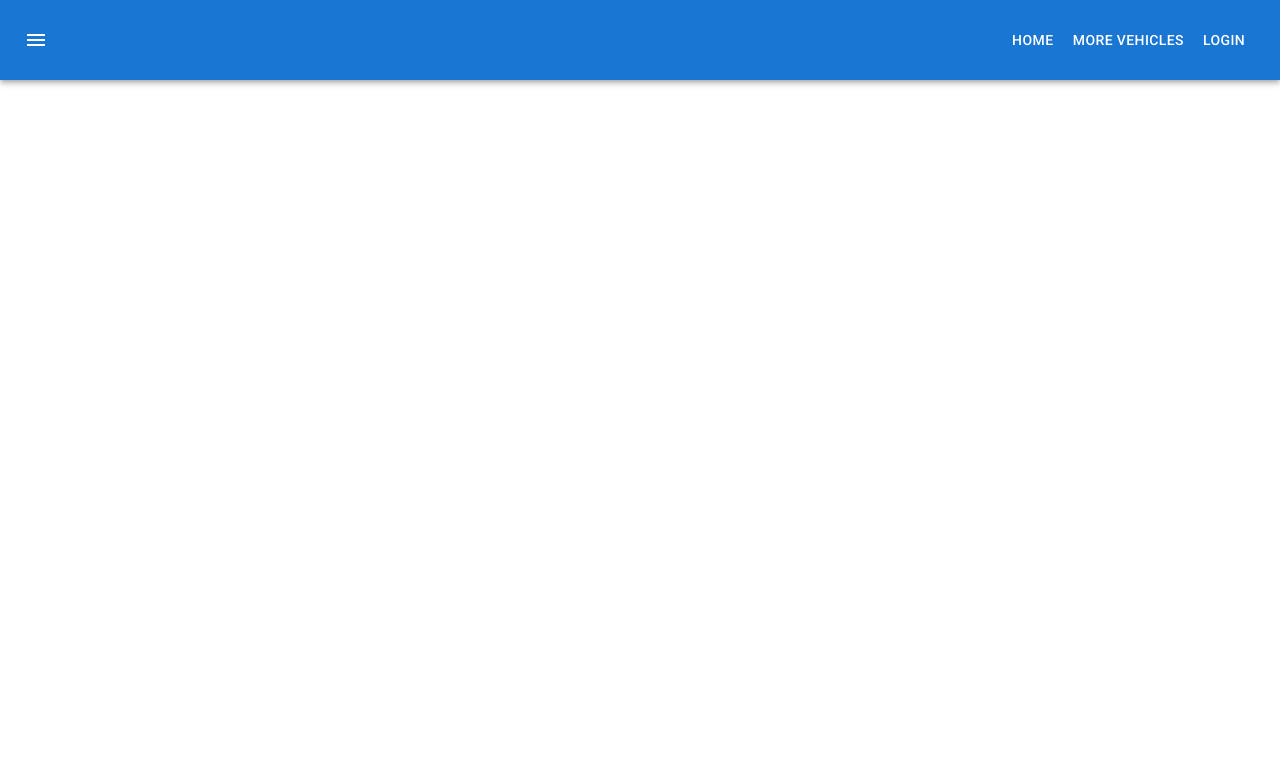
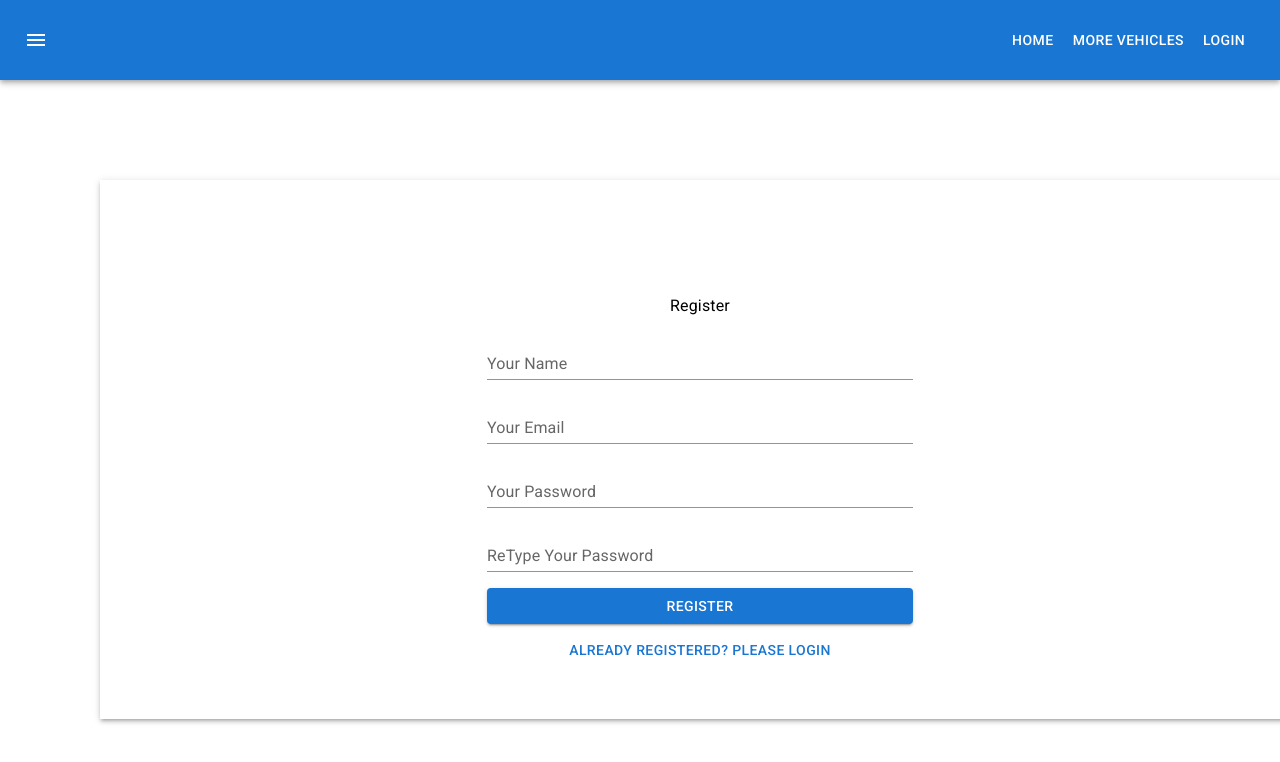
Before and after one commit to bakhtiar-abid/Elegent-Automobile-Front-End, a React (Create React App) app: page /register in a window 1280 px wide. Shown: the top 762 px of the page. Built offline with nearby package versions, Linux system fonts and the light colour scheme; no server answers.

Commit message:
Login/Register Authentication Added

```diff
--- a/src/App.js
+++ b/src/App.js
@@ -8,6 +8,7 @@ import Navigation from "./Pages/Shared/Navigation/Navigation";
 import MoreVehicles from "./Pages/Home/MoreVehicles/MoreVehicles";
 import PrivateRoute from "./Pages/Login/PrivateRoute/PrivateRoute";
 import SingleVehicle from "./Pages/Home/SingleVehicle/SingleVehicle";
+import Register from "./Pages/Login/Register/Register";
 
 function App() {
    return (
@@ -34,9 +35,10 @@ function App() {
                   <Route exact path="/login">
                      <Login></Login>
                   </Route>
-                  {/* <Route path="/register">
-                     <Register />
-                  </Route> */}
+
+                  <Route exact path="/register">
+                     <Register></Register>
+                  </Route>
                   <Route exact path="/">
                      <Home />
                   </Route>
--- a/src/Pages/Home/Home/Home.js
+++ b/src/Pages/Home/Home/Home.js
@@ -1,6 +1,7 @@
 import React from "react";
 import Banner from "../../Home/Banner/Banner";
 import Vehicles from "./../Vehicles/Vehicles";
+import Register from "./../../Login/Register/Register";
 
 const Home = () => {
    return (
--- a/src/Pages/Home/MoreVehicles/MoreVehicles.js
+++ b/src/Pages/Home/MoreVehicles/MoreVehicles.js
@@ -91,6 +91,7 @@ const MoreVehicles = () => {
                      xs={4}
                      sm={4}
                      md={4}
+                     key={moreVehicle._id}
                   >
                      <Card
                         sx={{ maxWidth: 345 }}
--- a/src/Pages/Login/Login/Login.js
+++ b/src/Pages/Login/Login/Login.js
@@ -8,13 +8,15 @@ import {
 } from "@mui/material";
 import React, { useState } from "react";
 import { Grid } from "@mui/material";
+import GoogleIcon from "@mui/icons-material/Google";
 
 import { NavLink, useLocation, useHistory } from "react-router-dom";
 import useAuth from "./../../../hooks/useAuth";
 
 const Login = () => {
    const [loginData, setLoginData] = useState({});
-   const { signInWithGoogle, isLoading, loginUser } = useAuth();
+   const { signInWithGoogle, isLoading, loginUser, user, authError } =
+      useAuth();
 
    const location = useLocation();
    const history = useHistory();
@@ -35,8 +37,22 @@ const Login = () => {
       signInWithGoogle(location, history);
    };
    return (
-      <Container>
-         <Grid container spacing={2}>
+      <Container
+         sx={{
+            boxShadow: 3,
+            margin: "100px",
+            padding: "50px",
+         }}
+      >
+         <Grid
+            container
+            spacing={2}
+            sx={{
+               display: "flex",
+               justifyContent: "center",
+               alignItems: "center",
+            }}
+         >
             <Grid item sx={{ mt: 8 }} xs={12} md={6}>
                <Typography variant="body1" gutterBottom>
                   Login
@@ -70,19 +86,17 @@ const Login = () => {
                   <NavLink style={{ textDecoration: "none" }} to="/register">
                      <Button variant="text">New User? Please Register</Button>
                   </NavLink>
-                  {/* {isLoading && <CircularProgress />}
+                  {isLoading && <CircularProgress />}
                   {user?.email && (
                      <Alert severity="success">Login successfully!</Alert>
                   )}
-                  {authError && <Alert severity="error">{authError}</Alert>} */}
+                  {authError && <Alert severity="error">{authError}</Alert>}
                </form>
-               <p>------------------------</p>
+               <br />
                <Button onClick={handleGoogleSignIn} variant="contained">
-                  Google Sign In
+                  <GoogleIcon style={{ marginRight: "px" }}></GoogleIcon> Google
+                  Sign In
                </Button>
-            </Grid>
-            <Grid item xs={12} md={6}>
-               {/* <img style={{ width: "100%" }} src={login} alt="" /> */}
             </Grid>
          </Grid>
       </Container>
--- /dev/null
+++ b/src/Pages/Login/Register/Register.js
@@ -0,0 +1,123 @@
+import {
+   Container,
+   Typography,
+   TextField,
+   Button,
+   CircularProgress,
+   Alert,
+} from "@mui/material";
+import React, { useState } from "react";
+import { Grid } from "@mui/material";
+import { NavLink, useHistory } from "react-router-dom";
+import useAuth from "./../../../hooks/useAuth";
+
+const Register = () => {
+   const [loginData, setLoginData] = useState({});
+   const history = useHistory();
+   const { user, registerUser, isLoading, authError } = useAuth();
+
+   const handleOnBlur = (e) => {
+      const field = e.target.name;
+      const value = e.target.value;
+      const newLoginData = { ...loginData };
+      newLoginData[field] = value;
+      setLoginData(newLoginData);
+   };
+   const handleLoginSubmit = (e) => {
+      if (loginData.password !== loginData.password2) {
+         alert("Your password did not match");
+         return;
+      }
+      registerUser(
+         loginData.email,
+         loginData.password,
+         loginData.name,
+         history
+      );
+      e.preventDefault();
+   };
+   return (
+      <Container
+         sx={{
+            boxShadow: 3,
+            margin: "100px",
+            padding: "50px",
+         }}
+      >
+         <Grid
+            container
+            spacing={2}
+            sx={{
+               display: "flex",
+               justifyContent: "center",
+               alignItems: "center",
+            }}
+         >
+            <Grid item sx={{ mt: 8 }} xs={12} md={6}>
+               <Typography variant="body1" gutterBottom>
+                  Register
+               </Typography>
+               {!isLoading && (
+                  <form onSubmit={handleLoginSubmit}>
+                     <TextField
+                        sx={{ width: "75%", m: 1 }}
+                        id="standard-basic"
+                        label="Your Name"
+                        name="name"
+                        onBlur={handleOnBlur}
+                        variant="standard"
+                     />
+                     <TextField
+                        sx={{ width: "75%", m: 1 }}
+                        id="standard-basic"
+                        label="Your Email"
+                        name="email"
+                        type="email"
+                        onBlur={handleOnBlur}
+                        variant="standard"
+                     />
+                     <TextField
+                        sx={{ width: "75%", m: 1 }}
+                        id="standard-basic"
+                        label="Your Password"
+                        type="password"
+                        name="password"
+                        onBlur={handleOnBlur}
+                        variant="standard"
+                     />
+                     <TextField
+                        sx={{ width: "75%", m: 1 }}
+                        id="standard-basic"
+                        label="ReType Your Password"
+                        type="password"
+                        name="password2"
+                        onBlur={handleOnBlur}
+                        variant="standard"
+                     />
+
+                     <Button
+                        sx={{ width: "75%", m: 1 }}
+                        type="submit"
+                        variant="contained"
+                     >
+                        Register
+                     </Button>
+                     <NavLink style={{ textDecoration: "none" }} to="/login">
+                        <Button variant="text">
+                           Already Registered? Please Login
+                        </Button>
+                     </NavLink>
+                  </form>
+               )}
+               {isLoading && <CircularProgress />}
+               {user?.email && (
+                  <Alert severity="success">User Created successfully!</Alert>
+               )}
+               {authError && <Alert severity="error">{authError}</Alert>}
+            </Grid>
+         </Grid>
+      </Container>
+   );
+};
+
+export default Register;
--- a/src/hooks/useFirebase.js
+++ b/src/hooks/useFirebase.js
@@ -115,7 +115,7 @@ const useFirebase = () => {
 
    const saveUser = (email, displayName, method) => {
       const user = { email, displayName };
-      fetch("https://stark-caverns-04377.herokuapp.com/users", {
+      fetch("https://obscure-refuge-59992.herokuapp.com/users", {
          method: method,
          headers: {
             "content-type": "application/json",
```
